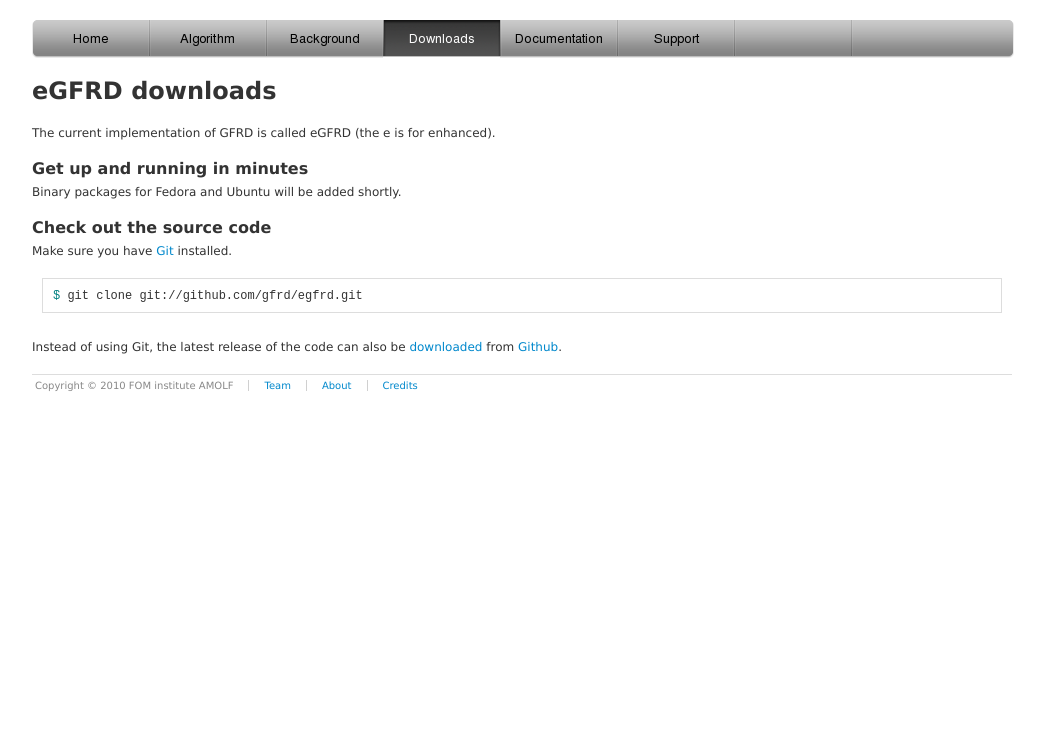
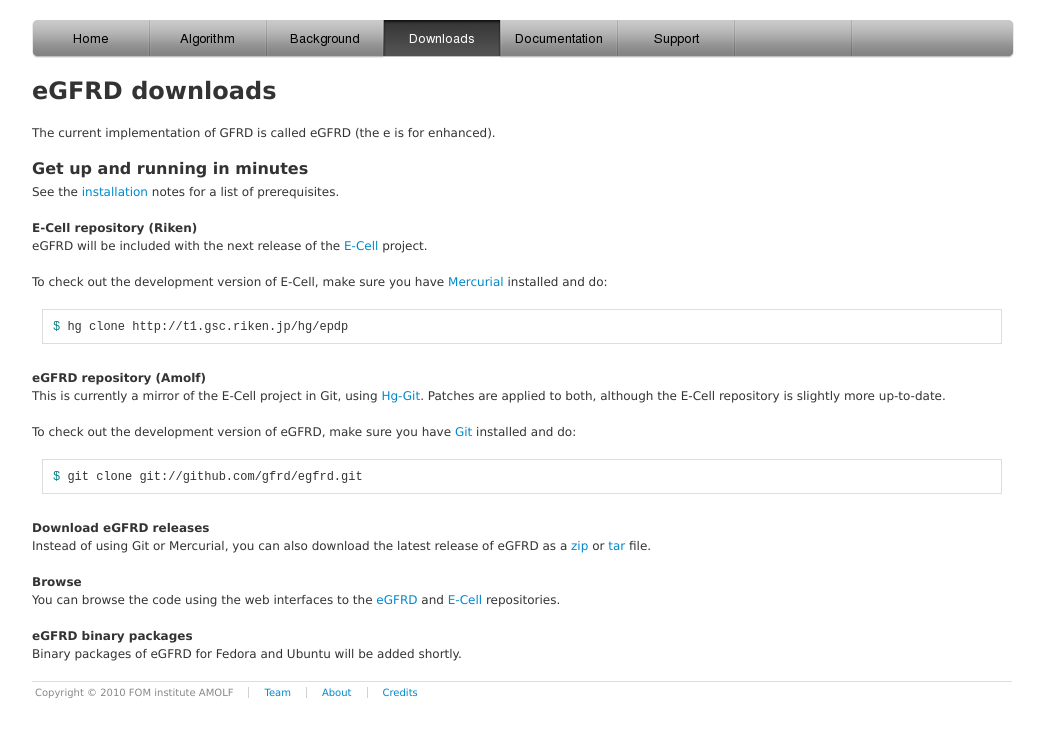
Before and after one commit to maxbetjes/maxbetjes.github.io, a Jekyll site: the page built from src/downloads.markdown, in a window 1280 px wide. Shown: the top 737 px of the page, without its empty margins (118-1163 px from the left). Built offline with Jekyll 4.4.1, drawn with Linux system fonts in a browser that asks for light colours; Markdown is read by kramdown in place of the engine named in the settings.

Commit message:
Change downloads text.

```diff
--- a/src/downloads.markdown
+++ b/src/downloads.markdown
@@ -8,15 +8,41 @@
 The current implementation of GFRD is called eGFRD (the e is for enhanced).
 
 ## Get up and running in minutes
+See the [installation](http://gfrd.github.com/installation) notes for a list
+of prerequisites.
 
-Binary packages for Fedora and Ubuntu will be added shortly.
+### E-Cell repository (Riken)
+eGFRD will be included with the next release of the
+[E-Cell](http://www.e-cell.org/ecell/) project.
 
-## Check out the source code
+To check out the development version of E-Cell, make sure you have
+[Mercurial](http://mercurial.selenic.com/) installed and do:
 
-Make sure you have [Git](http://git-scm.com/) installed.
+{% highlight bash %}
+$ hg clone http://t1.gsc.riken.jp/hg/epdp
+{% endhighlight %}
+
+### eGFRD repository (Amolf)
+This is currently a mirror of the E-Cell project in Git, using
+[Hg-Git](http://hg-git.github.com/). Patches are applied to both, although the
+E-Cell repository is slightly more up-to-date.
+
+To check out the development version of eGFRD, make
+sure you have [Git](http://git-scm.com/) installed and do:
 
 {% highlight bash %}
 $ git clone git://github.com/gfrd/egfrd.git
 {% endhighlight %}
 
-Instead of using Git, the latest release of the code can also be [downloaded](http://github.com/gfrd/egfrd/archives/master) from [Github](http://github.com/gfrd/egfrd).
+### Download eGFRD releases
+Instead of using Git or Mercurial, you can also download the latest
+release of eGFRD as a [zip](http://github.com/gfrd/egfrd/zipball/master)
+or [tar](http://github.com/gfrd/egfrd/tarball/master) file.
+
+### Browse
+You can browse the code using the web interfaces to the
+[eGFRD](http://github.com/gfrd/egfrd) and
+[E-Cell](http://t1.gsc.riken.jp/hg/epdp) repositories.
+
+### eGFRD binary packages
+Binary packages of eGFRD for Fedora and Ubuntu will be added shortly.
```
Also changed, not shown: downloads.html (+37 -4 lines).
